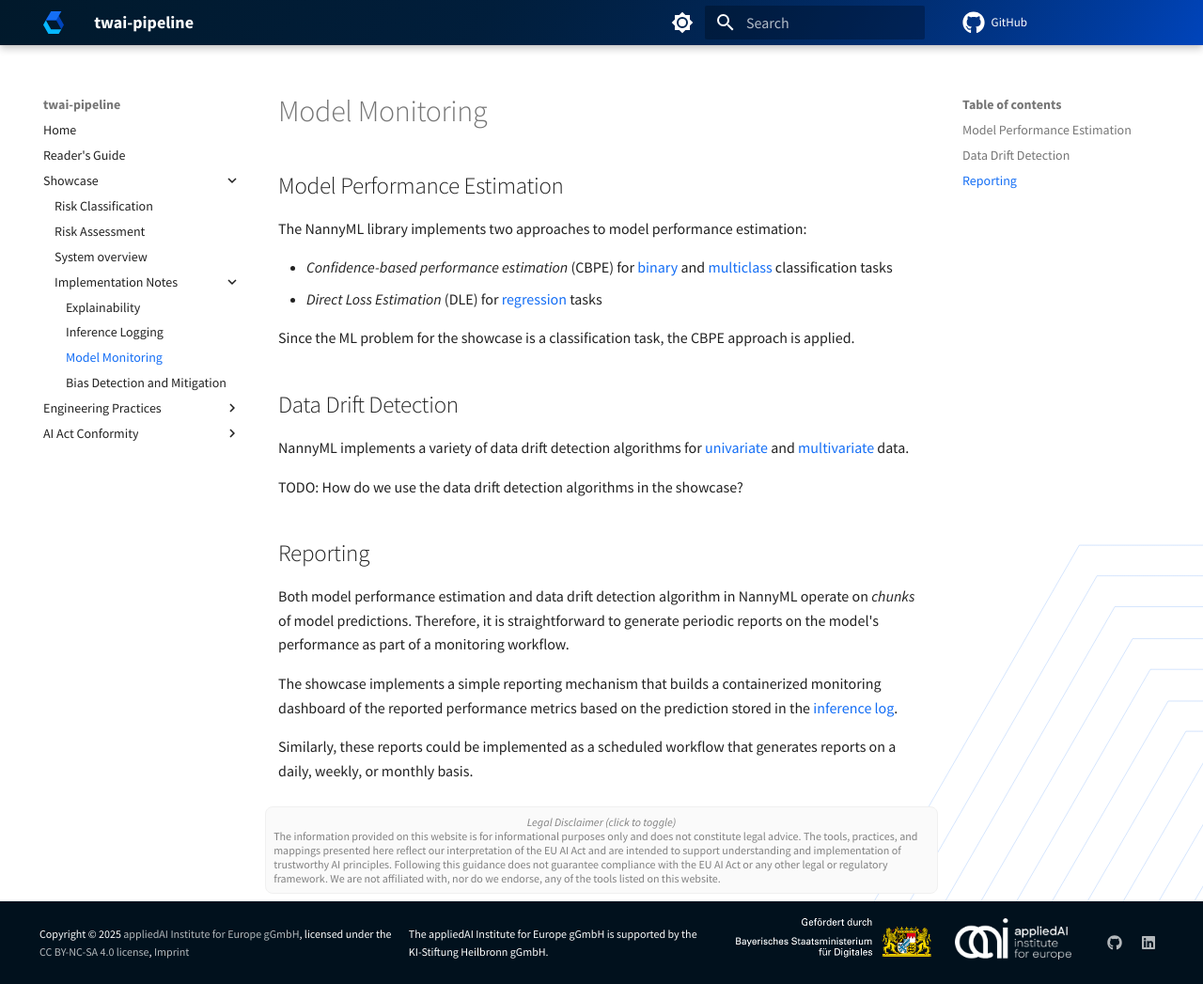
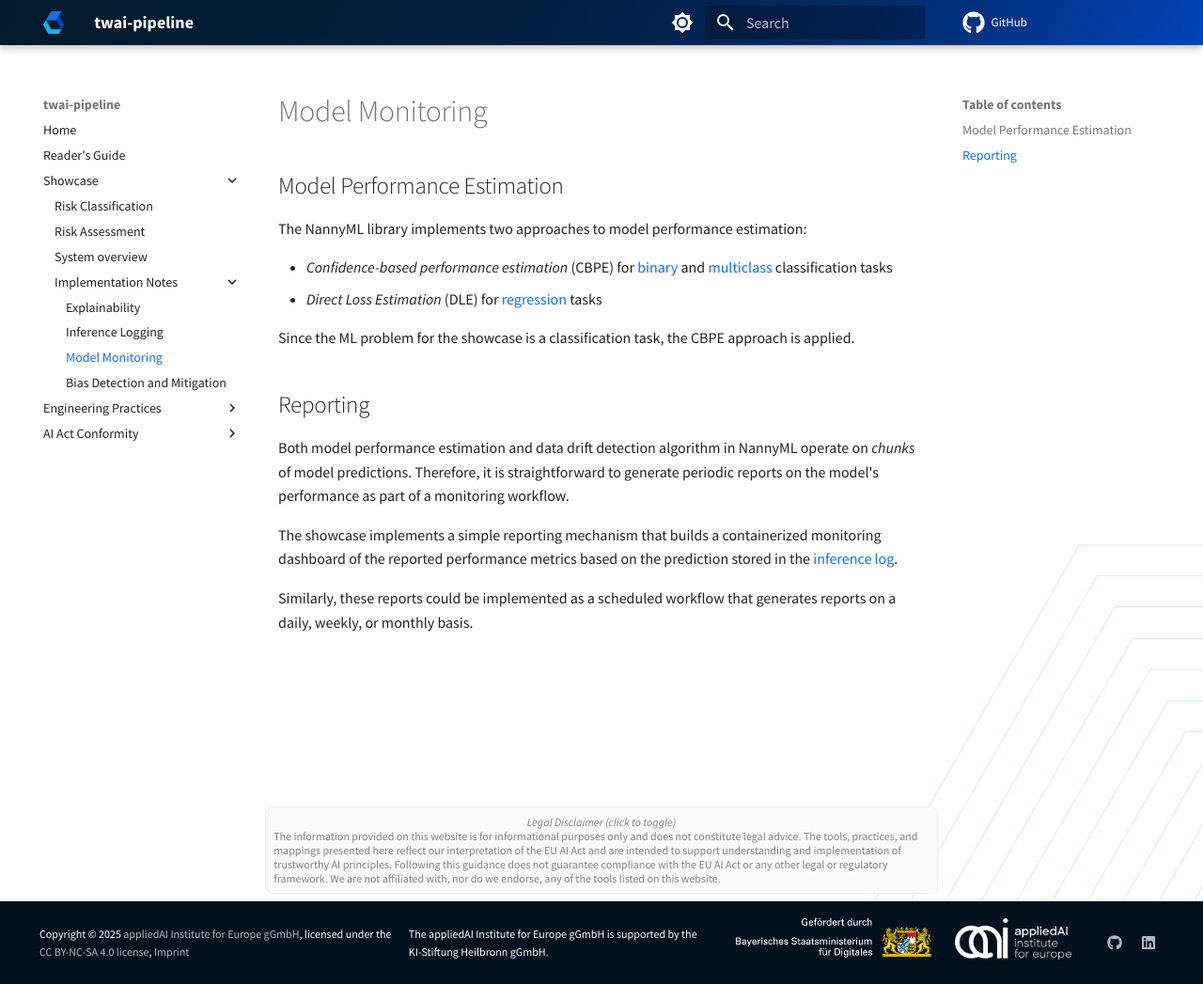
Before and after one commit to aai-institute/practical-ai-act, an MkDocs documentation site: the page built from docs/showcase/implementation-notes/model-monitoring.md, in a window 1280 px wide and 1047 px high. Shown: the whole window at 94% size. Built offline with MkDocs 1.6.1 and Material for MkDocs 9.7.7, drawn with Linux system fonts in a browser that asks for light colours; plug-ins that fetch from the network failed and are left out; comment, search, counter and statistics services are not loaded; the version menu is left out.

Commit message:
docs: Remove implementation notes on data drift detection for now

```diff
--- a/docs/showcase/implementation-notes/model-monitoring.md
+++ b/docs/showcase/implementation-notes/model-monitoring.md
@@ -9,11 +9,13 @@ The NannyML library implements two approaches to model performance estimation:
 
 Since the ML problem for the showcase is a classification task, the CBPE approach is applied.
 
+<!--
+TODO: Bring back this section when the data drift detection is fully implemented in the showcase
+
 ## Data Drift Detection
 
 NannyML implements a variety of data drift detection algorithms for [univariate](https://nannyml.readthedocs.io/en/stable/tutorials/detecting_data_drift/univariate_drift_detection.html) and [multivariate](https://nannyml.readthedocs.io/en/stable/tutorials/detecting_data_drift/multivariate_drift_detection.html) data.
-
-TODO: How do we use the data drift detection algorithms in the showcase?
+ -->
 
 ## Reporting
 
```
